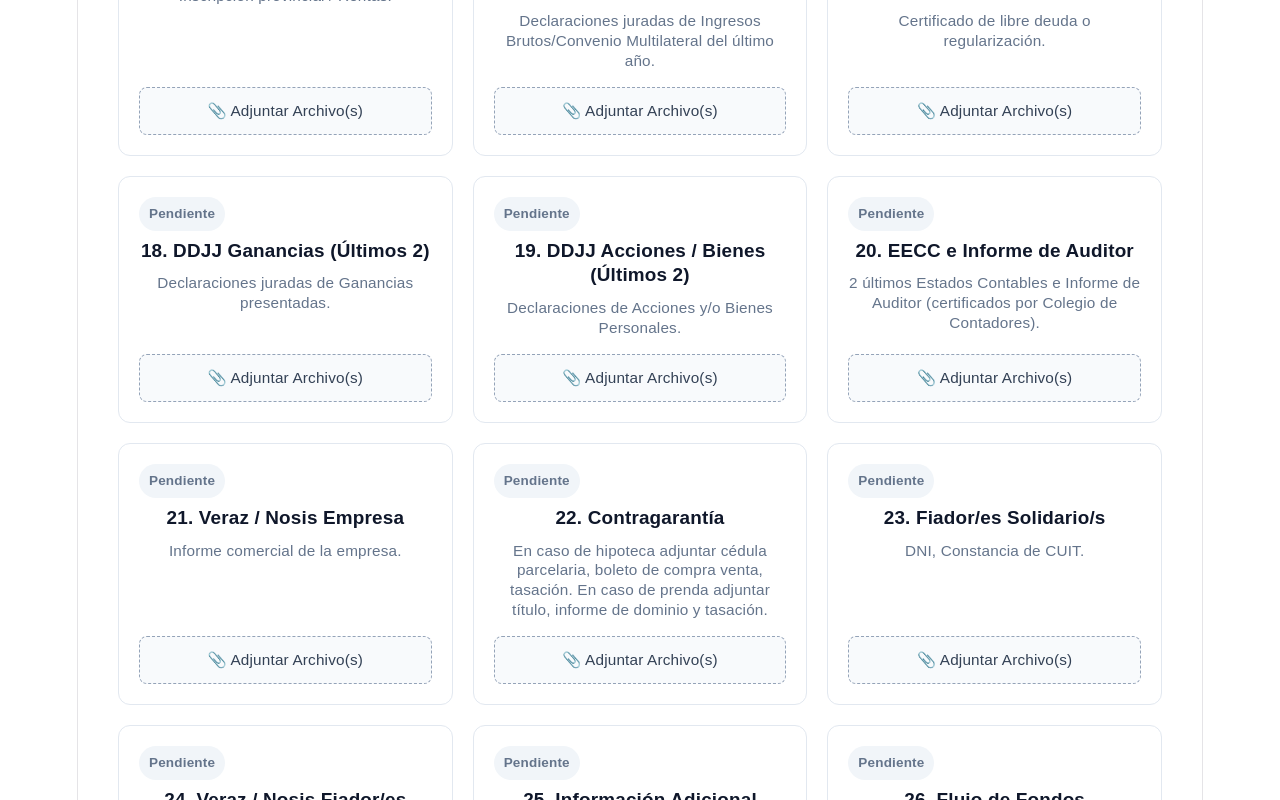
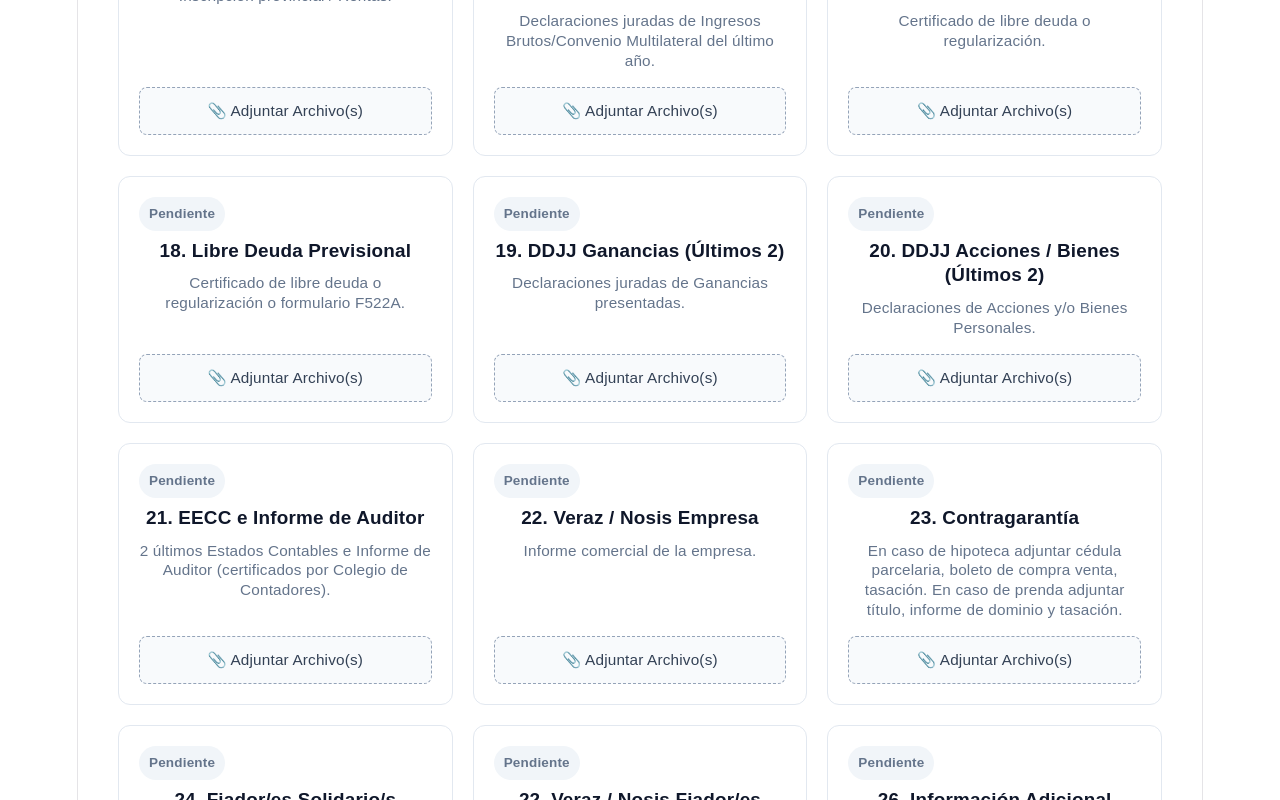
Before and after one commit to fogajuy/herramientasFogajuy, a React (Vite) app: page /personaJurica in a window 1280 px wide. Shown: the part 2000-2800 px from the top of the page. Built offline with nearby package versions, Linux system fonts and the light colour scheme.

Commit message:
Cambio en req pj item deuda previsional

```diff
--- a/src/components/expediente/personaJurica.jsx
+++ b/src/components/expediente/personaJurica.jsx
@@ -36,15 +36,16 @@ const REQUISITOS_JURIDICA = [
   { id: 15, titulo: "15. Constancia Rentas", descripcion: "Inscripción provincial / Rentas." },
   { id: 16, titulo: "16. DDJJ IIBB / Convenio (Últimos 12)", descripcion: "Declaraciones juradas de Ingresos Brutos/Convenio Multilateral del último año." },
   { id: 17, titulo: "17. Constancia Regularización Fiscal Rentas", descripcion: "Certificado de libre deuda o regularización." },
-  { id: 18, titulo: "18. DDJJ Ganancias (Últimos 2)", descripcion: "Declaraciones juradas de Ganancias presentadas." },
-  { id: 19, titulo: "19. DDJJ Acciones / Bienes (Últimos 2)", descripcion: "Declaraciones de Acciones y/o Bienes Personales." },
-  { id: 20, titulo: "20. EECC e Informe de Auditor", descripcion: "2 últimos Estados Contables e Informe de Auditor (certificados por Colegio de Contadores)." },
-  { id: 21, titulo: "21. Veraz / Nosis Empresa", descripcion: "Informe comercial de la empresa." },
-  { id: 22, titulo: "22. Contragarantía", descripcion: "En caso de hipoteca adjuntar cédula parcelaria, boleto de compra venta, tasación. En caso de prenda adjuntar título, informe de dominio y tasación." },
-  { id: 23, titulo: "23. Fiador/es Solidario/s", descripcion: "DNI, Constancia de CUIT." },
-  { id: 24, titulo: "24. Veraz / Nosis Fiador/es", descripcion: "Informe comercial de fiadores." },
-  { id: 25, titulo: "25. Información Adicional", descripcion: "Planos, fotos, presupuestos, etc." },
-  { id: 26, titulo: "26. Flujo de Fondos", descripcion: "Proyección por plazo igual o superior a la vida del crédito." }
+  { id: 18, titulo: "18. Libre Deuda Previsional", descripcion: "Certificado de libre deuda o regularización o formulario F522A." },
+  { id: 19, titulo: "19. DDJJ Ganancias (Últimos 2)", descripcion: "Declaraciones juradas de Ganancias presentadas." },
+  { id: 20, titulo: "20. DDJJ Acciones / Bienes (Últimos 2)", descripcion: "Declaraciones de Acciones y/o Bienes Personales." },
+  { id: 21, titulo: "21. EECC e Informe de Auditor", descripcion: "2 últimos Estados Contables e Informe de Auditor (certificados por Colegio de Contadores)." },
+  { id: 22, titulo: "22. Veraz / Nosis Empresa", descripcion: "Informe comercial de la empresa." },
+  { id: 23, titulo: "23. Contragarantía", descripcion: "En caso de hipoteca adjuntar cédula parcelaria, boleto de compra venta, tasación. En caso de prenda adjuntar título, informe de dominio y tasación." },
+  { id: 24, titulo: "24. Fiador/es Solidario/s", descripcion: "DNI, Constancia de CUIT." },
+  { id: 25, titulo: "22. Veraz / Nosis Fiador/es", descripcion: "Informe comercial de fiadores." },
+  { id: 26, titulo: "26. Información Adicional", descripcion: "Planos, fotos, presupuestos, etc." },
+  { id: 27, titulo: "27. Flujo de Fondos", descripcion: "Proyección por plazo igual o superior a la vida del crédito." }
 ];
 
 const FORMATOS_PERMITIDOS = [
@@ -266,276 +267,7 @@ export default function PersonaJuridica({ datosClienteProps }) {
     }
   };
 
-  // Función Principal de Compilación PDF con validación y alerta para Word/Excel
-  // const handleGenerar = async () => {
-  //   try {
-  //     // 1. Detectar si existen archivos Excel o Word en el checklist actual
-  //     const archivosNoCompilables = [];
-
-  //     Object.keys(archivos).forEach((reqId) => {
-  //       const lista = archivos[reqId];
-  //       const reqInfo = REQUISITOS_JURIDICA.find(r => r.id === Number(reqId));
-
-  //       lista.forEach(file => {
-  //         const nameLower = file.name.toLowerCase();
-  //         const esExcelOrWord = nameLower.endsWith('.xls') ||
-  //                               nameLower.endsWith('.xlsx') ||
-  //                               nameLower.endsWith('.doc') ||
-  //                               nameLower.endsWith('.docx');
-
-  //         if (esExcelOrWord) {
-  //           archivosNoCompilables.push(`• [Ít. ${reqInfo?.titulo || reqId}] ${file.name}`);
-  //         }
-  //       });
-  //     });
-
-  //     if (archivosNoCompilables.length > 0) {
-  //       const confirmar = window.confirm(
-  //         `⚠️ Atención: Archivos no compatibles con el visor PDF\n\n` +
-  //         `Se detectaron los siguientes archivos de Word o Excel que no pueden ser integrados directamente dentro de la compilación en PDF:\n\n` +
-  //         `${archivosNoCompilables.join('\n')}\n\n` +
-  //         `💡 Solución: Puede descargarlos todos juntos usando el botón "Descargar Todos los Archivos (ZIP)", o bien eliminar estos archivos específicos del checklist para poder generar el expediente PDF completo.`
-  //       );
-  //       return;
-  //     }
-
-  //     const pdfFinal = await PDFDocument.create();
-  //     const fontHelvetica = await pdfFinal.embedFont(StandardFonts.Helvetica);
-  //     const fontBold = await pdfFinal.embedFont(StandardFonts.HelveticaBold);
-
-  //     const cumplidos = [];
-  //     const faltantes = [];
-
-  //     REQUISITOS_JURIDICA.forEach((item) => {
-  //       const tieneFiles = archivos[item.id] && archivos[item.id].length > 0;
-  //       if (tieneFiles) {
-  //         cumplidos.push(item);
-  //       } else {
-  //         faltantes.push(item);
-  //       }
-  //     });
-
-  //     const totalReq = REQUISITOS_JURIDICA.length;
-  //     const totalCumplidos = cumplidos.length;
-  //     const porcentaje = Math.round((totalCumplidos / totalReq) * 100);
-  //     const fechaHora = new Date().toLocaleString('es-AR', {
-  //       dateStyle: 'long',
-  //       timeStyle: 'medium'
-  //     });
-
-  //     // Página inicial del Reporte
-  //     const reportPage = pdfFinal.addPage([595.28, 841.89]);
-  //     let y = 790;
-
-  //     reportPage.drawText('FOGAJUY - REPORTE DE ESTADO DE EXPEDIENTE', {
-  //       x: 50,
-  //       y,
-  //       size: 14,
-  //       font: fontBold,
-  //       color: rgb(0.1, 0.2, 0.4)
-  //     });
-  //     y -= 25;
-
-  //     reportPage.drawText('EXPEDIENTE COMPILADO - PERSONA JURÍDICA', {
-  //       x: 50,
-  //       y,
-  //       size: 11,
-  //       font: fontBold,
-  //       color: rgb(0.3, 0.3, 0.3)
-  //     });
-  //     y -= 15;
-
-  //     reportPage.drawLine({
-  //       start: { x: 50, y },
-  //       end: { x: 545, y },
-  //       thickness: 1,
-  //       color: rgb(0.8, 0.8, 0.8)
-  //     });
-  //     y -= 25;
-
-  //     const razonSocial = datosCliente?.razonSocial || datosCliente?.nombre || 'No especificado';
-
-  //     reportPage.drawText(`Cliente / Razón Social: ${razonSocial}`, { x: 50, y, size: 10, font: fontBold });
-  //     y -= 15;
-  //     reportPage.drawText(`Fecha de Armado: ${fechaHora}`, { x: 50, y, size: 10, font: fontHelvetica });
-  //     y -= 15;
-  //     reportPage.drawText(`Estado del Checklist: ${totalCumplidos} de ${totalReq} ítems completados (${porcentaje}%)`, { x: 50, y, size: 10, font: fontHelvetica });
-  //     y -= 15;
-
-  //     // Anexar y Copiar los PDF adjuntos
-  //     let paginasAdjuntasCount = 0;
-
-  //     for (const reqId of Object.keys(archivos)) {
-  //       const listaArchivos = archivos[reqId];
-
-  //       for (const archivo of listaArchivos) {
-  //         const esPdf = archivo.type === 'application/pdf' || (archivo.name && archivo.name.toLowerCase().endsWith('.pdf'));
-
-  //         if (esPdf) {
-  //           try {
-  //             const arrayBuffer = await archivo.arrayBuffer();
-  //             const pdfAInsertar = await PDFDocument.load(arrayBuffer);
-  //             const paginasCopiadas = await pdfFinal.copyPages(
-  //               pdfAInsertar,
-  //               pdfAInsertar.getPageIndices()
-  //             );
-
-  //             paginasCopiadas.forEach((pagina) => {
-  //               pdfFinal.addPage(pagina);
-  //               paginasAdjuntasCount++;
-  //             });
-  //           } catch (err) {
-  //             console.warn(`No se pudo procesar el archivo ${archivo.name}:`, err);
-  //           }
-  //         }
-  //       }
-  //     }
-
-  //     const totalPaginasFinal = 1 + paginasAdjuntasCount;
-  //     reportPage.drawText(`Total de Páginas del Expediente: ${totalPaginasFinal} página(s)`, {
-  //       x: 50,
-  //       y,
-  //       size: 10,
-  //       font: fontBold,
-  //       color: rgb(0.1, 0.4, 0.2)
-  //     });
-  //     y -= 30;
-
-  //     reportPage.drawText(`REQUISITOS FALTANTES (${faltantes.length}):`, {
-  //       x: 50,
-  //       y,
-  //       size: 11,
-  //       font: fontBold,
-  //       color: rgb(0.7, 0.1, 0.1)
-  //     });
-  //     y -= 15;
-
-  //     if (faltantes.length === 0) {
-  //       reportPage.drawText('✓ Checklist 100% Completo. No se registran requisitos faltantes.', {
-  //         x: 60,
-  //         y,
-  //         size: 9,
-  //         font: fontHelvetica,
-  //         color: rgb(0, 0.5, 0)
-  //       });
-  //       y -= 15;
-  //     } else {
-  //       faltantes.forEach((item) => {
-  //         if (y > 60) {
-  //           reportPage.drawText(`• ${item.titulo}`, {
-  //             x: 60,
-  //             y,
-  //             size: 8.5,
-  //             font: fontHelvetica,
-  //             color: rgb(0.3, 0.3, 0.3)
-  //           });
-  //           y -= 13;
-  //         }
-  //       });
-  //     }
-
-  //     y -= 15;
-  //     reportPage.drawLine({
-  //       start: { x: 50, y },
-  //       end: { x: 545, y },
-  //       thickness: 1,
-  //       color: rgb(0.8, 0.8, 0.8)
-  //     });
-  //     y -= 25;
-
-  //     reportPage.drawText('DOCUMENTACIÓN ADJUNTA COMPILADA EN LAS PÁGINAS SIGUIENTES', {
-  //       x: 50,
-  //       y,
-  //       size: 9,
-  //       font: fontBold,
-  //       color: rgb(0.4, 0.4, 0.4)
-  //     });
-
-  //     // Foliado y numeración de hojas
-  //     const todasLasPaginas = pdfFinal.getPages();
-  //     const totalPages = todasLasPaginas.length;
-
-  //     for (let i = 0; i < totalPages; i++) {
-  //       const page = todasLasPaginas[i];
-  //       const { width, height } = page.getSize();
-
-  //       const numeroPagina = String(i + 1);
-  //       const radioCirculo = 26;
-
-  //       const centerX = width - 50;
-  //       const centerY = height - 50;
-
-  //       page.drawCircle({
-  //         x: centerX,
-  //         y: centerY,
-  //         size: radioCirculo,
-  //         borderColor: rgb(0, 0, 0),
-  //         borderWidth: 1.5,
-  //         color: undefined,
-  //       });
-
-  //       const fontSizeNum = 14;
-  //       const textWidthNum = fontBold.widthOfTextAtSize(numeroPagina, fontSizeNum);
-
-  //       page.drawText(numeroPagina, {
-  //         x: centerX - (textWidthNum / 2),
-  //         y: centerY - 5,
-  //         size: fontSizeNum,
-  //         font: fontBold,
-  //         color: rgb(0, 0, 0)
-  //       });
-
-  //       const textoLeyenda = "FOGAJUY";
-  //       const fontSizeLeyenda = 7;
-  //       const textRadius = radioCirculo - 8;
-
-  //       const angleStep = 18;
-  //       const startAngle = 90 + ((textoLeyenda.length - 1) / 2) * angleStep;
-
-  //       for (let j = 0; j < textoLeyenda.length; j++) {
-  //         const char = textoLeyenda[j];
-
-  //         const thetaDeg = startAngle - (j * angleStep);
-  //         const thetaRad = thetaDeg * (Math.PI / 180);
-
-  //         const x = centerX + textRadius * Math.cos(thetaRad);
-  //         const y = centerY + textRadius * Math.sin(thetaRad);
-
-  //         const charWidth = fontBold.widthOfTextAtSize(char, fontSizeLeyenda);
-  //         const baselineAngleRad = (thetaDeg - 90) * (Math.PI / 180);
-
-  //         const offsetX = - (charWidth / 2) * Math.cos(baselineAngleRad);
-  //         const offsetY = - (charWidth / 2) * Math.sin(baselineAngleRad);
-
-  //         page.drawText(char, {
-  //           x: x + offsetX,
-  //           y: y + offsetY,
-  //           size: fontSizeLeyenda,
-  //           font: fontBold,
-  //           color: rgb(0, 0, 0),
-  //           rotate: degrees(thetaDeg - 90),
-  //         });
-  //       }
-  //     }
-
-  //     const pdfBytes = await pdfFinal.save();
-  //     const blob = new Blob([pdfBytes], { type: 'application/pdf' });
-  //     const pdfUrl = URL.createObjectURL(blob);
-
-  //     navigate('/expedientePDF', {
-  //       state: {
-  //         pdfUrl: pdfUrl,
-  //         nombreArchivo: 'Expediente_Persona_Juridica.pdf'
-  //       }
-  //     });
-
-  //   } catch (error) {
-  //     console.error('Error al compilar el PDF:', error);
-  //     alert('Ocurrió un error al armar el expediente. Verificá que los archivos no estén dañados.');
-  //   }
-  // };
-
-  // Función Principal de Compilación PDF con validación y alerta para Word/Excel
+    // Función Principal de Compilación PDF con validación y alerta para Word/Excel
   const handleGenerar = async () => {
     try {
       // 1. Detectar si existen archivos Excel o Word en el checklist actual
@@ -1007,7 +739,7 @@ export default function PersonaJuridica({ datosClienteProps }) {
           </div>
         );
 
-      case 25:
+      case 26:
         return (
           <div style={{ display: 'flex', flexDirection: 'column', gap: '8px' }}>
             <button
@@ -1036,7 +768,7 @@ export default function PersonaJuridica({ datosClienteProps }) {
           </div>
         );
 
-      case 26:
+      case 27:
         return (
           <div style={{ display: 'flex', flexDirection: 'column', gap: '8px' }}>
             <button
```
